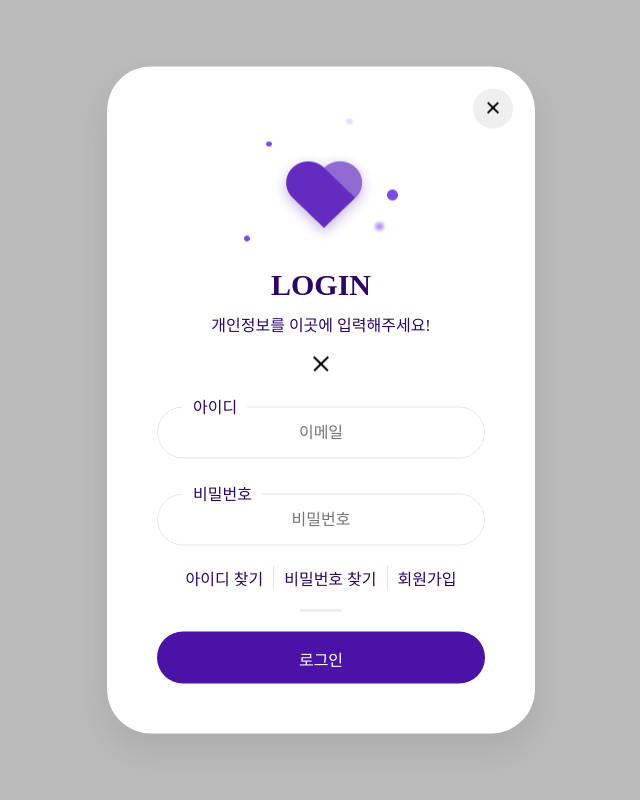
After one commit to Diary-GGuDa/index, a PHP site: page /PHP/login/loginSave.php in a window 1280 px wide. The commit adds this page. Shown: the whole page, without its empty margins (319-959 px from the left). Run offline with PHP 8.4, Linux system fonts and the light colour scheme; some web fonts are replaced.

Commit message:
20221011

```diff
--- a/Diary/PHP/join/joinAgree.php
+++ b/Diary/PHP/join/joinAgree.php
@@ -21,7 +21,7 @@
                     <img class="login-cross"src="../../assets/img/login_cross.png" alt="">
                 </div>
                 <div class="agree__cont">
-                    <form name="agree" action="agreeSave.php" method="post">
+                    <form name="agree" action="join.php" method="post">
                         <fieldset>
                             <legend class="ir">회원가입을 위한 약관 확인 영역</legend>
                             <section class="joinAgree">
@@ -84,7 +84,7 @@
                                         <input type="checkbox" name="agreeCheck1" id="agreeCheck2" class="agreeCheck">
                                         <label for="agreeCheck2">이용약관에 동의합니다.</label>
                                     </div>
-                                    <button type="submit" class="input__Btn"><a href="join.php">동의</a></button>
+                                    <button type="submit" class="input__Btn">동의</button>
                             </section>
                         </fieldset>
                     </form>
@@ -95,7 +95,6 @@
     </div>
 </body>
     <script>
-
     //체크 표시 검사
     const isCheck= document.querySelectorAll(".agreeCheck")
     const agree = document.querySelector(".input__Btn")
--- a/Diary/PHP/join/joinCheck.php
+++ b/Diary/PHP/join/joinCheck.php
@@ -8,7 +8,7 @@
     // $sql = "SELECT youEmail, youNickName FROM myAdminMember WHERE youEmail = '{$youEmail}'";
     // $sql = "SELECT youEmail, youNickName FROM myAdminMember WHERE youNickName = '{$youNickName}'";
 
-    $sql = "SELECT youEmail, youNickName FROM myAdminMember ";
+    $sql = "SELECT youEmail FROM myMember ";
 
     if( $type == "emailCheck"){
         $youEmail = $connect -> real_escape_string(trim($_POST['youEmail']));
--- /dev/null
+++ b/Diary/PHP/login/loginSave.php
@@ -0,0 +1,54 @@
+<!DOCTYPE html>
+<html lang="ko">
+<head>
+    <meta charset="UTF-8">
+    <meta http-equiv="X-UA-Compatible" content="IE=edge">
+    <meta name="viewport" content="width=device-width, initial-scale=1.0">
+    <title> 꾸다 - 인덱스 </title>
+    <link rel="stylesheet" href="../../assets/css/style.css">
+</head>
+<body>
+    <div class="wrap">
+        <div class="login__popup">
+            <div class="login__inner">
+                <div class="login__header">
+                    <img src="../../assets/img/login_logo.png" alt="">
+                    <h3>LOGIN</h3>
+                    <div class="login-txt">
+                        <p>개인정보를 이곳에 입력해주세요!</p>
+                        <p class="fail">아이디 비밀번호를 다시 확인해주세요!</p>
+                    </div>
+                    <img class="login-cross"src="../../assets/img/login_cross.png" alt="">
+                </div>
+                <div class="login__cont">
+                    <form name="login" action="loginSave.php" method="post">
+                        <fieldset>
+                            <legend class="ir">로그인 입력폼</legend>
+                            <div class="Email">
+                                <label for="youEmail" class="ir">이메일</label>
+                                <input type="email" name="youEmail" id="youEmail" placeholder="이메일" class="input__style" required>
+                            </div>
+                            <div class="Pass">
+                                <label for="youPass" class="ir">비밀번호</label>
+                                <input type="password" name="youPass" id="youPass" placeholder="비밀번호" class="input__style" required>
+
+                            </div>
+                            <div class="btom-btn">
+                                <a href="#">아이디 찾기</a>
+                                <a href="#">비밀번호 찾기</a>
+                                <a href="../join/joinAgree.php">회원가입</a>
+                            </div>
+                            <hr class="login-divider">
+                            <button type="submit" class="input__Btn">로그인</button>
+                        </fieldset>
+                    </form>
+                </div>
+                <button type="button" class="btn-close"><img src="../../assets/img/login_close.png" alt=""></button>
+            </div>
+        </div>
+    </div>
+</body>
+<script>
+
+</script>
+</html>
```
Also changed, not shown: Diary/PHP/join/join.php (+11 -11 lines), Diary/PHP/join/joinSave.php (+29 -1 lines), Diary/connect/connect.php (+5 -5 lines). Lines whose indentation alone changed are shown as unchanged.
